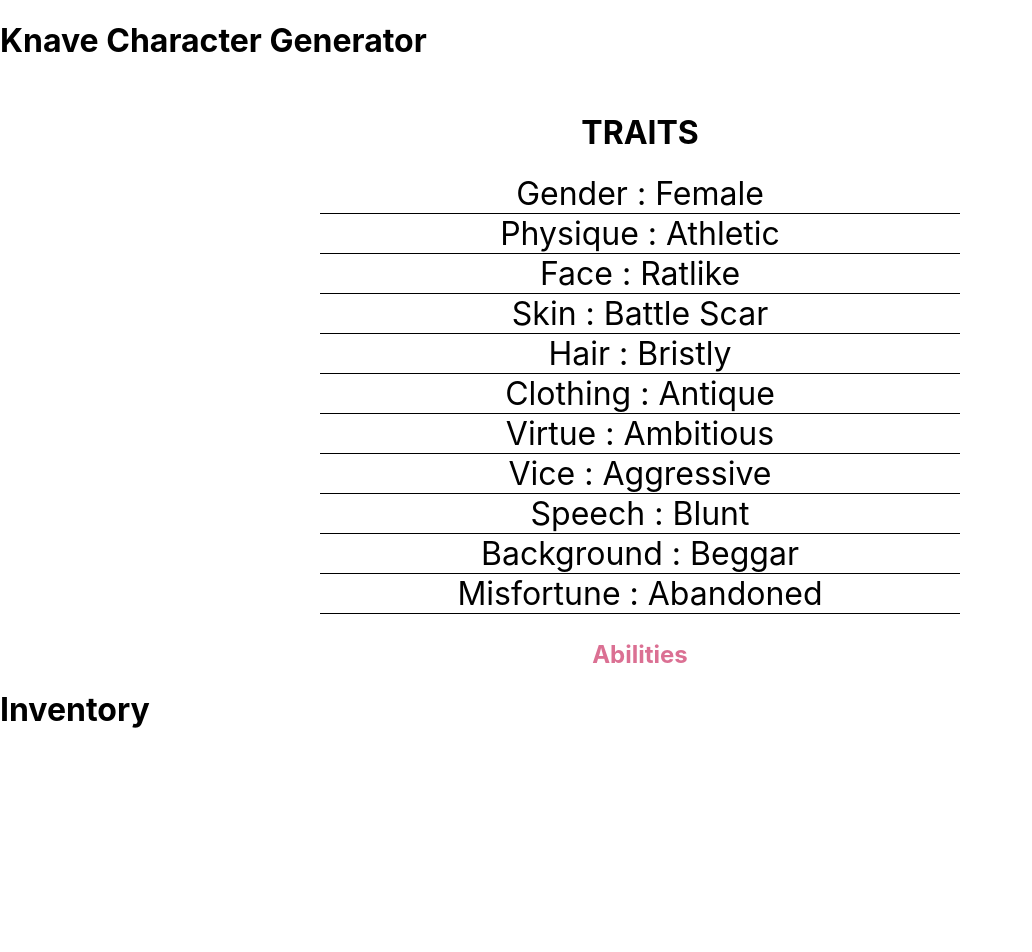
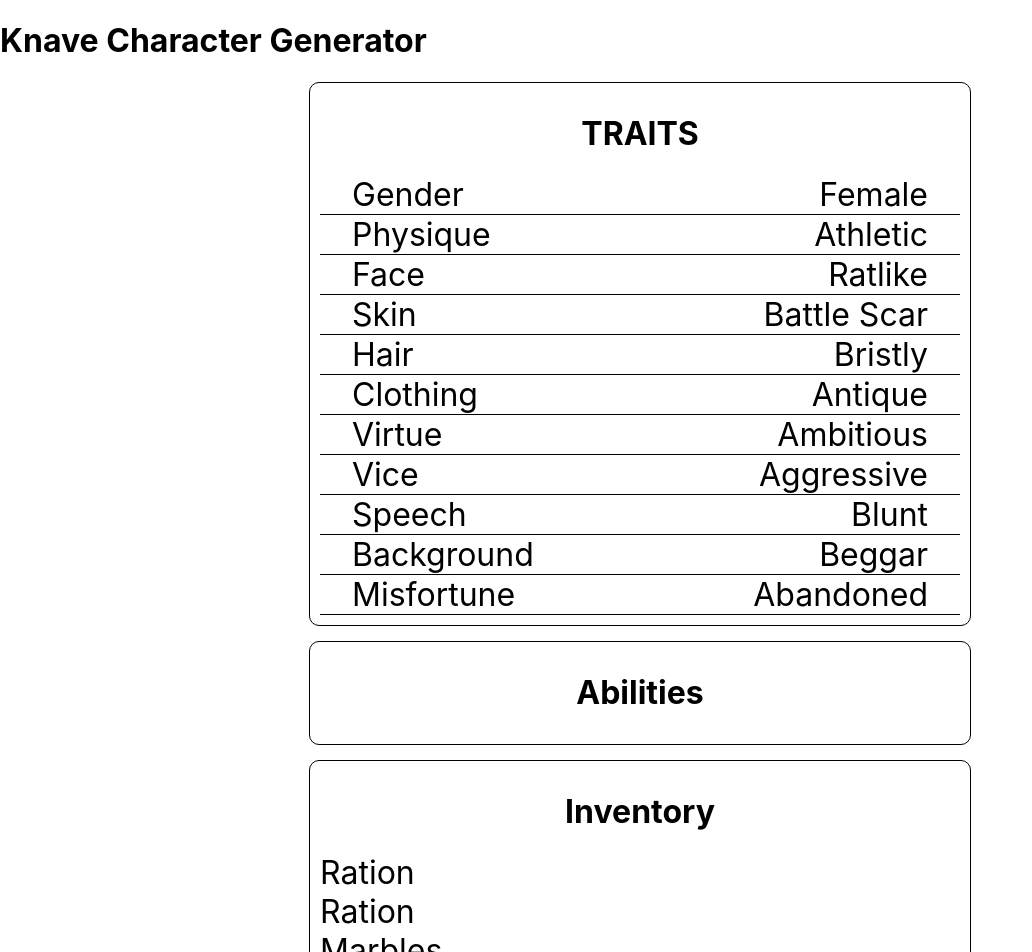
Before and after one commit to tylergreason/knave-character-generator, a React (Create React App) app: page / in a window 1280 px wide. Shown: the top 952 px of the page, without its empty margins (0-1032 px from the left). Before the commit the page ends 800 px from the top, so only its background shows below. Built offline with nearby package versions, Linux system fonts and the light colour scheme.

Commit message:
Got sidetracked with some styling. Moving on to adding and deleting inventory items.

```diff
--- a/src/App.js
+++ b/src/App.js
@@ -15,9 +15,9 @@ import { generateInventory } from './store/actions/inventoryActions'
 class App extends Component {
     componentDidMount = () => {
         console.log('App mounted')
+        this.props.generateInventory();
         this.props.generateAbilityScores();
         this.props.generateTraits();
-        this.props.generateInventory();
     }
 
 
--- a/src/components/Abilities.js
+++ b/src/components/Abilities.js
@@ -1,21 +1,20 @@
 import React, { Component } from 'react'
 import { connect } from 'react-redux'
 import styled from 'styled-components'
+import {mainComponentStyle} from '../styling/generaStyles'
+import { mainHeaderStyle } from '../styling/generaStyles'
 
+const AbilitiesContainer = styled.div`${mainComponentStyle()}`;
+const AbilitiesHeader = styled.h1`${mainHeaderStyle()}`;
 
-const Title = styled.h1`
-font-size: 1.5em;
-text-align: center;
-color: palevioletred;
-`;
 class Abilities extends Component {
     render(){
         return(
-            <>
-                <Title>
+            <AbilitiesContainer>
+                <AbilitiesHeader>
                     Abilities
-                </Title>
-            </>
+                </AbilitiesHeader>
+            </AbilitiesContainer>
         )
     }
 }
--- a/src/components/Inventory.js
+++ b/src/components/Inventory.js
@@ -1,14 +1,36 @@
 import React, { Component } from 'react'
 import {connect} from 'react-redux'
+import InventoryCard from './InventoryCard'
+import styled from 'styled-components'
+import { mainComponentStyle } from '../styling/generaStyles'
+import { mainHeaderStyle } from '../styling/generaStyles'
 
+const InventoryContainer = styled.div`
+    ${mainComponentStyle()}
+`
+
+const InventoryHeader = styled.h1`${mainHeaderStyle()}`
 class Inventory extends Component {
+
+    // function to render inventory cards
+    renderInventoryCards = inventory => {
+            return inventory.map((item, index) => {
+                    return <InventoryCard
+                        key={index}
+                        item={item}
+                    ></InventoryCard>
+            })
+    }
+
+
     render(){
         return(
-            <>
-                <h1>
+            <InventoryContainer>
+                <InventoryHeader>
                     Inventory
-                </h1>
-            </>
+                </InventoryHeader>
+                {this.renderInventoryCards(this.props.inventory)}
+            </InventoryContainer>
         )
     }
 }
--- /dev/null
+++ b/src/components/InventoryCard.js
@@ -0,0 +1,28 @@
+import React from 'react'
+import styled from 'styled-components'
+
+const InventoryCardStyling = styled.div`
+    font-size: 2rem;
+`
+
+// function to decide what data to render from an item
+const renderItemData = item => {
+    let string = item['name'];
+    Object.keys(item).forEach(i => {
+        if (item[i] !== 0 && i !== 'name' && i !== 'slot'){
+            string += ` ${i} : ${item[i]}`
+        }
+    })
+    return string;
+}
+
+const InventoryCard = props => {
+    return (
+        <InventoryCardStyling>
+            {renderItemData(props.item)}
+            {/* {props.item.name} */}
+        </InventoryCardStyling>
+    )
+}
+
+export default InventoryCard;
--- a/src/components/TraitCard.js
+++ b/src/components/TraitCard.js
@@ -4,9 +4,23 @@ import styled from 'styled-components'
 const TraitCardStyling = styled.div`
     font-size: 2rem;
     border-bottom: 1px solid black;
-    text-align: center;
+    /* text-align: center; */
     text-transform: capitalize;
+    display: flex;
+    flex-flow: row;
+    justify-content: space-around;
 `
+
+const SpanLeft = styled.span`
+    width: 40%;
+    text-align: left;
+`
+
+const SpanRight = styled.span`
+    width: 40%;
+    text-align: right;
+`
+
 
 
 const TraitCard = props => {
@@ -15,7 +29,9 @@ const TraitCard = props => {
             onClick={() => props.handleClick()}
             // onClick = {console.log('clicked')}
         >
-            {`${props.traitName} : ${props.traitValue}`}
+            <SpanLeft>{props.traitName}</SpanLeft>
+            <SpanRight>{props.traitValue}</SpanRight>
+            {/* {`${props.traitName} : ${props.traitValue}`} */}
         </TraitCardStyling>
     )
 }
--- a/src/components/Traits.js
+++ b/src/components/Traits.js
@@ -3,14 +3,17 @@ import { connect } from 'react-redux'
 import { generateTrait } from '../store/actions/traitActions'
 import TraitCard from './TraitCard'
 import styled from 'styled-components'
+import {mainComponentStyle} from '../styling/generaStyles'
 
     // styled container for traits
     const TraitContainer = styled.div`
-        /* background-color: rgb(100,100,100);
-        border-radius: 10px; */
+        /* background-color: rgb(100,100,100); */
+        /* border: 1px solid black;
+        border-radius: 10px;
         padding: 10px;
         width: 50%;
-        margin: auto;
+        margin: auto;  */
+        ${mainComponentStyle()}
     `
 
     const TraitHeader = styled.h1`
@@ -37,14 +40,12 @@ class Traits extends Component {
 
     render(){
         return(
-            <>
-                <TraitContainer>
+            <TraitContainer>
                 <TraitHeader>
                     Traits
                 </TraitHeader>
                     {this.renderTraitCards(this.props.traits)}
-                </TraitContainer>
-            </>
+            </TraitContainer>
         )
     }
 }
--- a/src/store/reducers/knaveReducer.js
+++ b/src/store/reducers/knaveReducer.js
@@ -1,7 +1,7 @@
 const defaultState = {
-    traits:'',
+    traits:{},
     abilities:'',
-    inventory:''
+    inventory:[]
 }
 
 
--- /dev/null
+++ b/src/styling/generaStyles.js
@@ -0,0 +1,15 @@
+export const mainComponentStyle = () => {
+    return `
+    border: 1px solid black;
+    border-radius: 10px;
+    padding: 10px;
+    width: 50%;
+    margin: 15px auto;
+    `
+}
+
+export const mainHeaderStyle = () => {
+    return `
+    text-align: center;
+    `
+}
```
